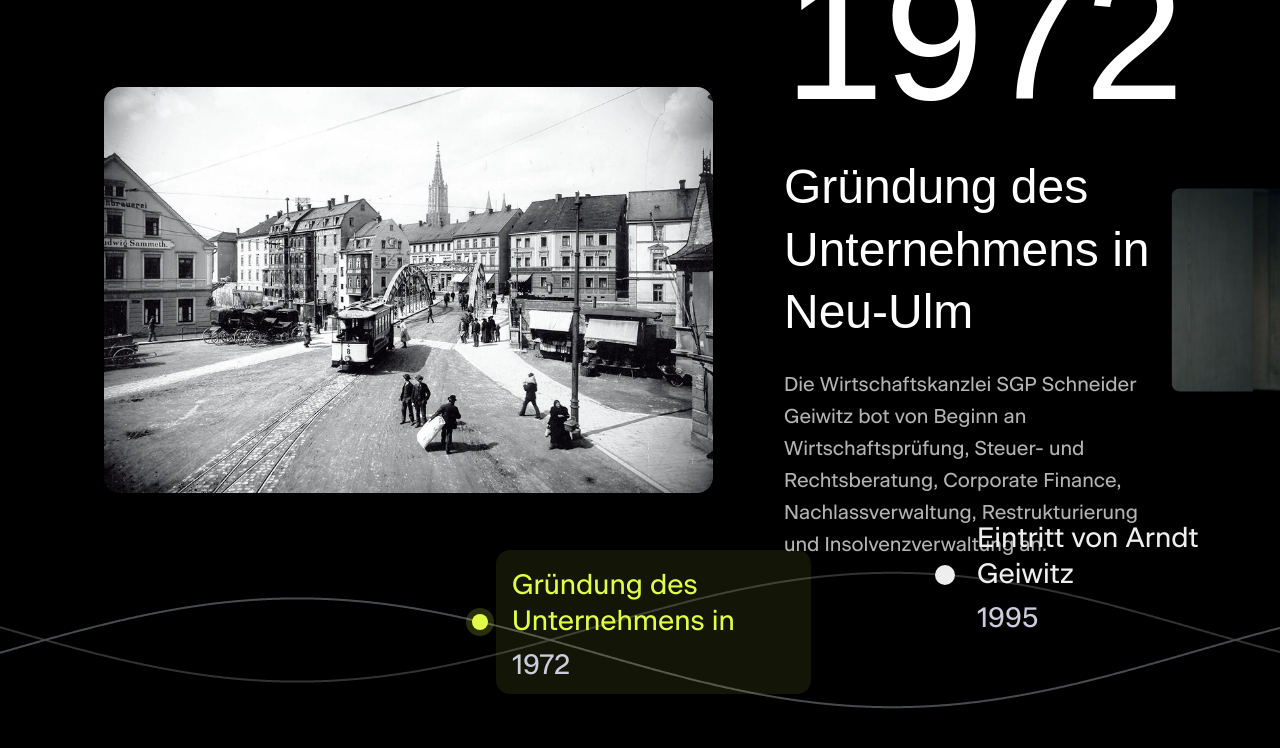
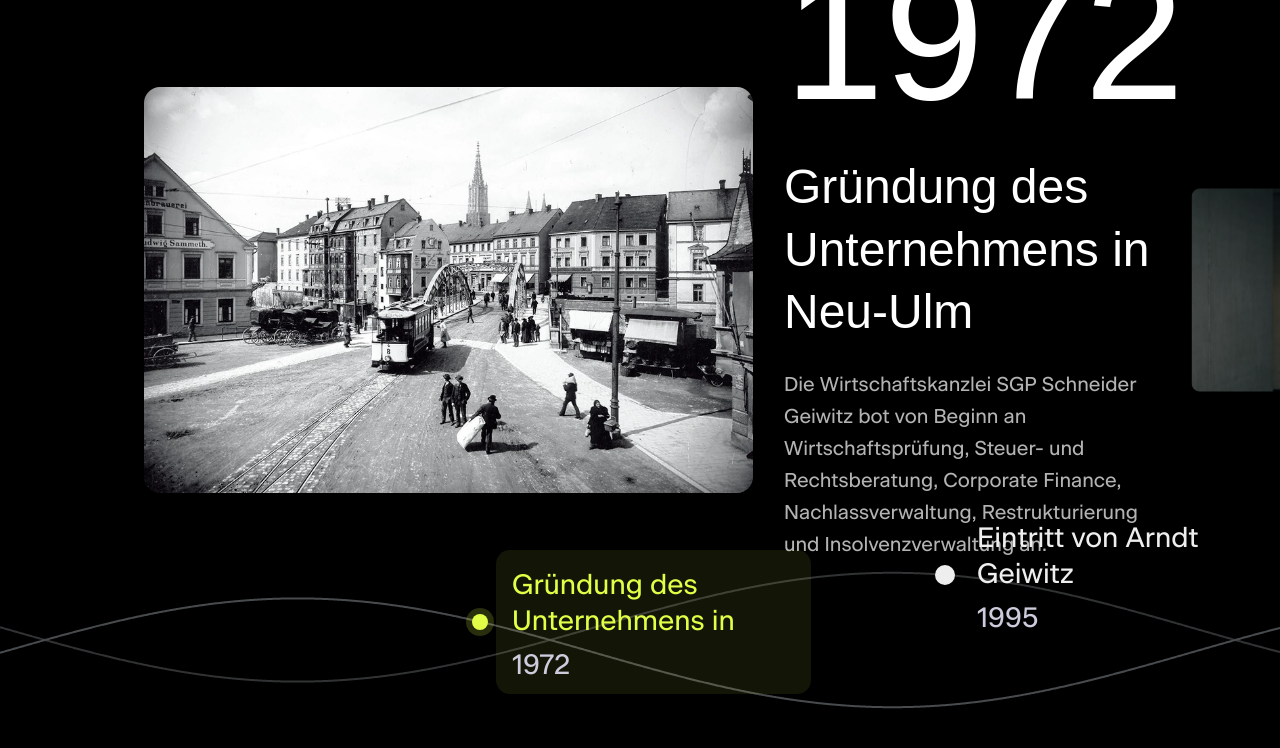
Before and after one commit to johannesb999/muse, a React (Vite) app in the folder motion/: page /history in a window 1280 px wide. Shown: the top 748 px of the page. Built offline with nearby package versions, Linux system fonts and the light colour scheme; a web font is replaced by a local one.

Commit message:
Update History.module.scss

```diff
--- a/motion/src/pages/scss/History.module.scss
+++ b/motion/src/pages/scss/History.module.scss
@@ -46,7 +46,6 @@
   align-items: center;
   justify-content: center;
   will-change: transform, opacity, filter;
-  padding-right: 80px;
 }
 
 .panelImg {
```
